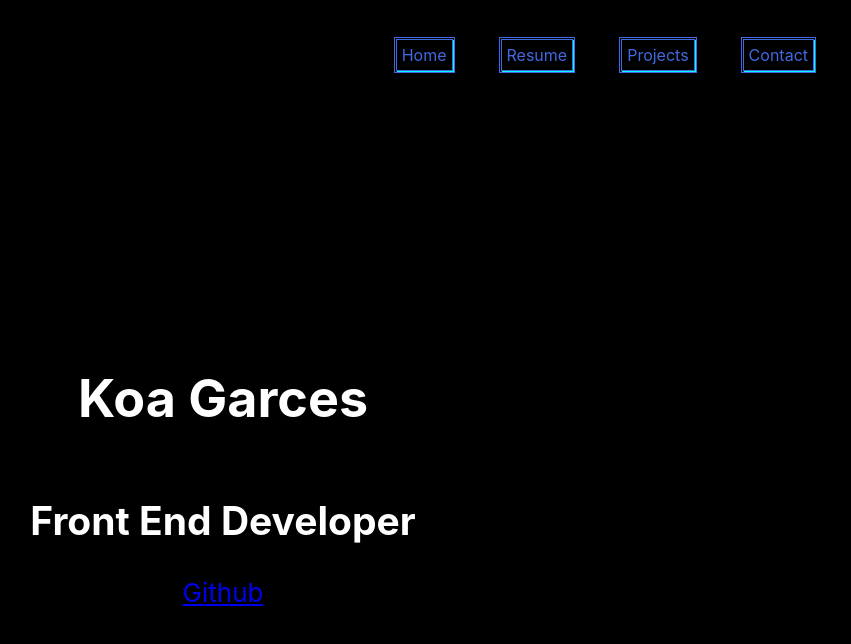
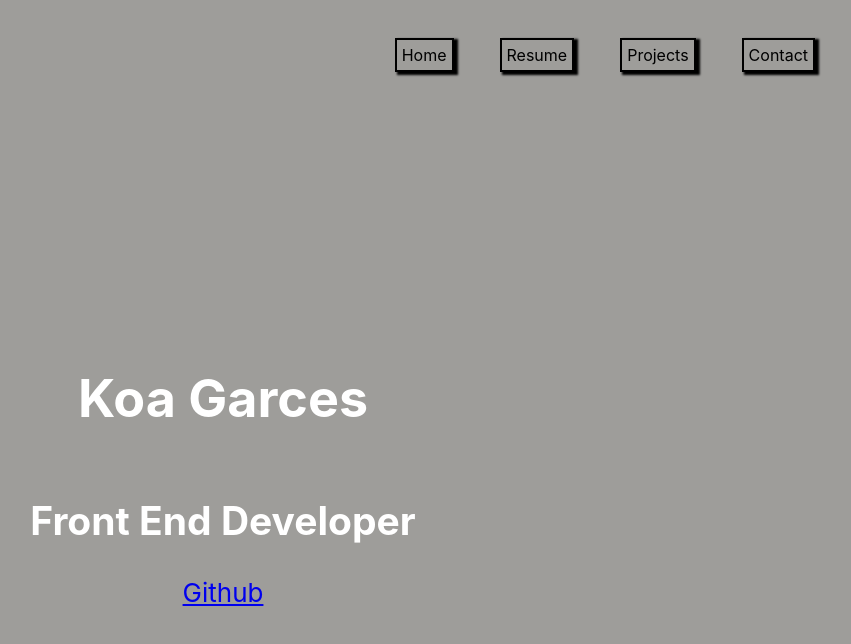
Before and after one commit to koagarces/Portfolio, a React (Create React App) app in the folder portfolio/: page / in a window 1280 px wide. Shown: the top 644 px of the page, without its empty margins (417-1268 px from the left). Built offline with nearby package versions, Linux system fonts and the light colour scheme.

Commit message:
deployment

```diff
--- a/portfolio/src/App.css
+++ b/portfolio/src/App.css
@@ -1,6 +1,6 @@
 .App {
   text-align: center;
-  background-color: #000000;
+  background-color: #9e9d9a;
   width: 100%;
 }
 
@@ -35,14 +35,21 @@
 .navlink {
   margin-right: 50px;
   outline-style: double;
+  outline-width: 2px;
   padding: 5px;
-  color: royalblue;
-  box-shadow: 1px 1px 1px 1px #0ff;
+  color: rgb(0, 0, 0);
+  box-shadow: 3px 2px 2px 3px rgb(0, 0, 0);
 }
 .navlink:hover {
   opacity: 50%;
   transform: scale(0.95, 0.95);
 }
+.navlink:active {
+  opacity: 100%;
+  color: black;
+  transform: scale(0.95, 0.95);
+}
+
 .App-logo {
   height: 40vmin;
   pointer-events: none;
--- a/portfolio/src/App.js
+++ b/portfolio/src/App.js
@@ -14,6 +14,14 @@ const NavBar = styled.div`
 function App() {
   return (
     <div className="App">
+      <NavBar>
+        <a className="navlink">
+          <span className="btnName">Home</span>
+        </a>
+        <a className="navlink">Resume</a>
+        <a className="navlink">Projects</a>
+        <a className="navlink">Contact</a>
+      </NavBar>
       <Routes>
         <Route index element={<Home />} />
       </Routes>
--- a/portfolio/src/components/Home.jsx
+++ b/portfolio/src/components/Home.jsx
@@ -1,22 +1,8 @@
 import styled from "styled-components";
-
-const NavBar = styled.div`
-  width: 100%;
-  display: flex;
-  padding-top: 40px;
-  justify-content: flex-end;
-  /* padding-left: 100px; */
-`;
 
 export const Home = () => {
   return (
     <div className="App">
-      <NavBar>
-        <a className="navlink">Home</a>
-        <a className="navlink">Resume</a>
-        <a className="navlink">Projects</a>
-        <a className="navlink">Contact</a>
-      </NavBar>
       <div className="triangle"></div>
       <header className="App-header">
         <h1>Koa Garces</h1>
```
